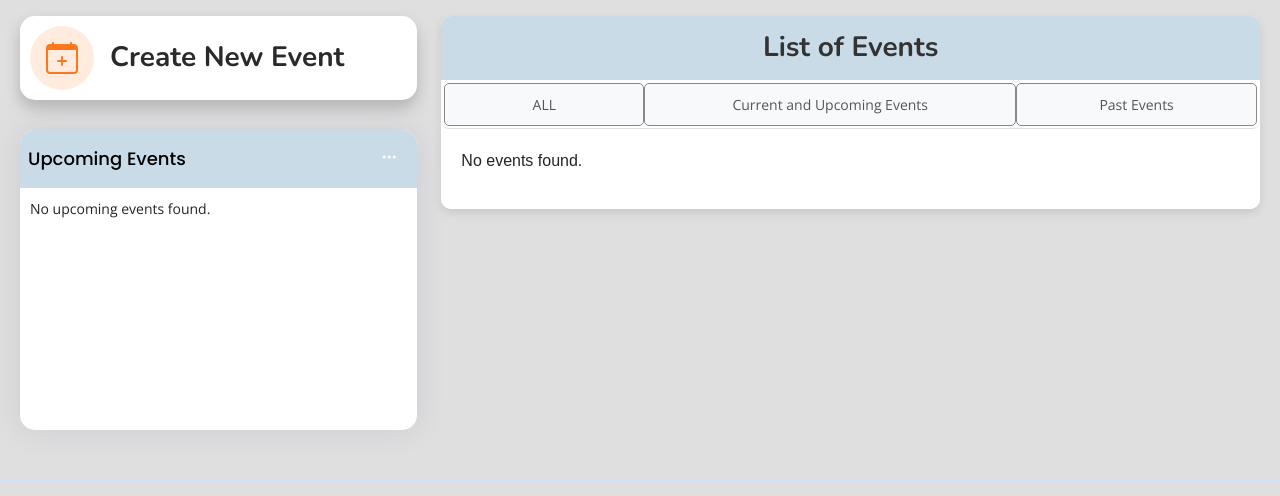
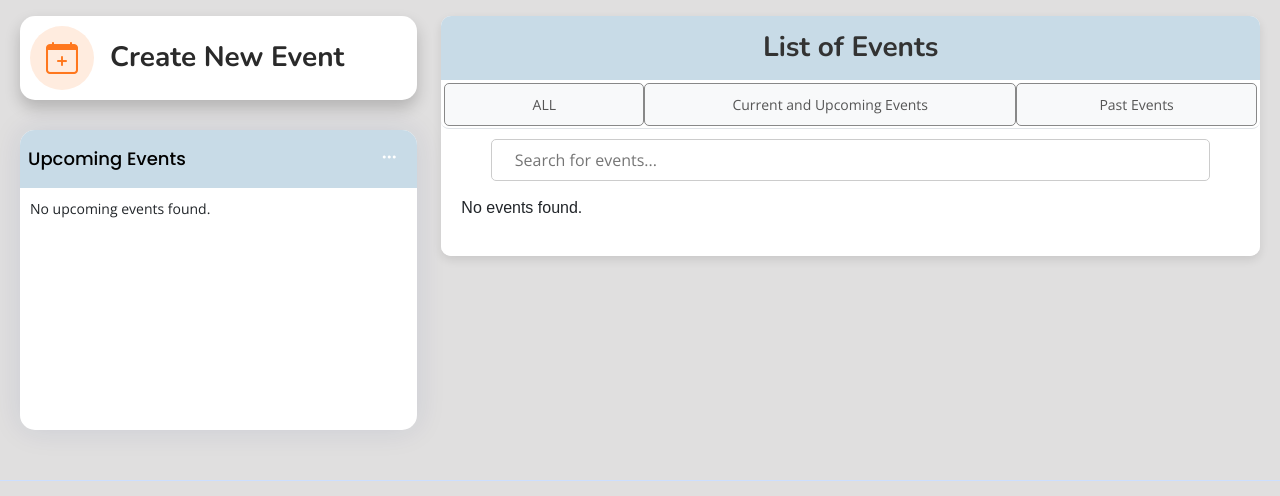
Before and after one commit to jp-asadon/asadon_lapidario_ncp_3106, a PHP site: page / in a window 1280 px wide. Shown: the part 137-633 px from the top of the page. Run offline with PHP 8.4, Linux system fonts and the light colour scheme; data that the repository does not hold is empty; some libraries are stand-ins or nearby versions.

Commit message:
added search bar

```diff
--- a/index.php
+++ b/index.php
@@ -178,8 +178,24 @@
             </li>
         </ul>
 
+        <div class="search-container" style="display: flex; justify-content: center; width: 100%; padding: 10px;">
+            <input
+                type="text"
+                id="searchEvent"
+                placeholder="   Search for events..."
+                onkeydown="handleSearchEvent(event)"
+                style="
+                    width: 90%;
+                    padding: 8px 10px;
+                    border: 1px solid #ccc;
+                    border-radius: 5px;
+                    font-size: 16px;
+                    box-sizing: border-box;
+                ">
+        </div>
+
         <!-- Card Body -->
-        <div class="card-body d-flex flex-column" style="max-height: 340px; overflow-y: auto; padding: 20px; font-family: 'Montserrat', sans-serif; background-color: #fff;">
+        <div class="card-body d-flex flex-column" style="max-height: 340px; overflow-y: auto; padding: 20px; padding-top: 5px; font-family: 'Montserrat', sans-serif; background-color: #fff;">
             <!-- PHP Code for Event Listing -->
             <?php
                 require_once("config.php");
@@ -476,6 +492,26 @@ tabs.forEach(tab => {
     });
 });
 
+function handleSearchEvent(event) {
+        if (event.key === "Enter") {
+            // Prevent the default form submission behavior
+            event.preventDefault();
+
+            // Perform your search logic here
+            const query = document.getElementById("searchEvent").value.toLowerCase();
+
+            // Example logic to filter events
+            const events = document.querySelectorAll(".card.info-card.customers-card.mb-3");
+            events.forEach(eventCard => {
+                const eventName = eventCard.querySelector("p a").innerText.toLowerCase();
+                if (eventName.includes(query)) {
+                    eventCard.style.display = "block"; // Show matching events
+                } else {
+                    eventCard.style.display = "none"; // Hide non-matching events
+                }
+            });
+        }
+    }
 </script>
 
 <style>
```
